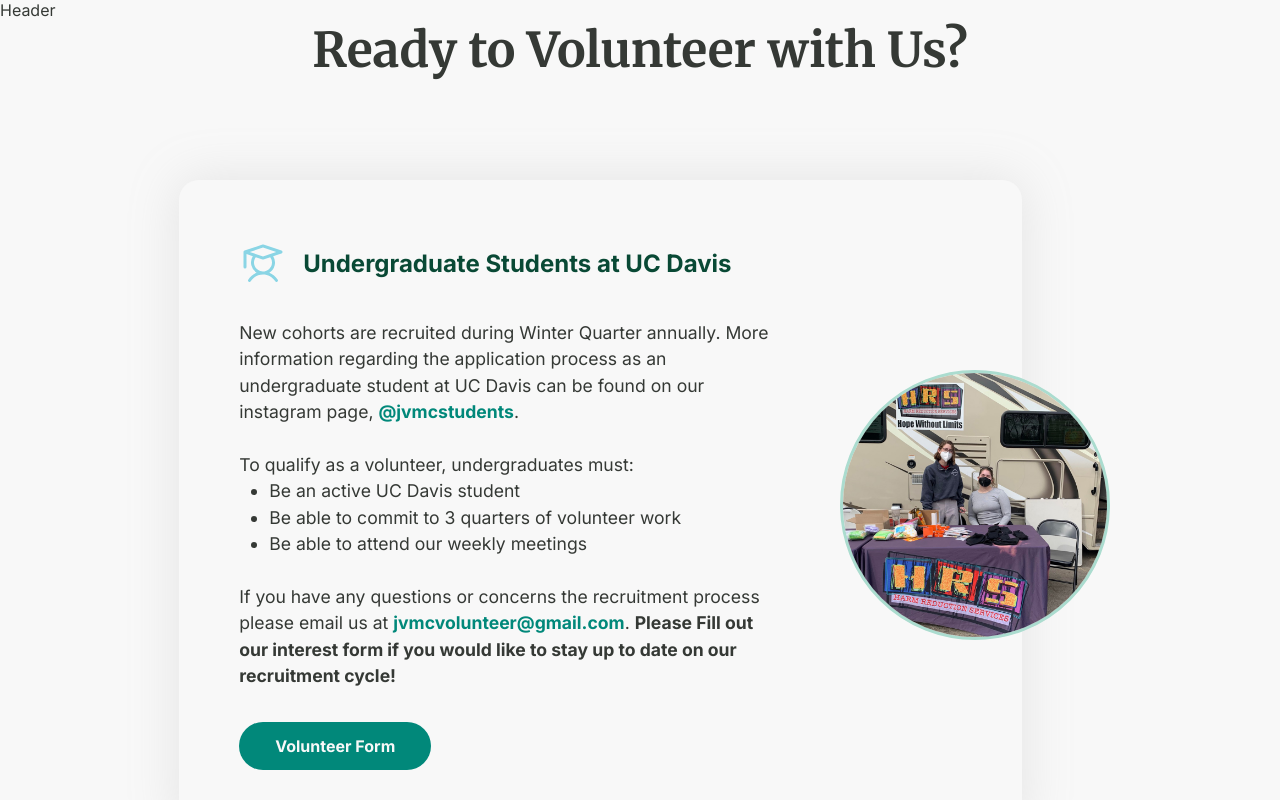
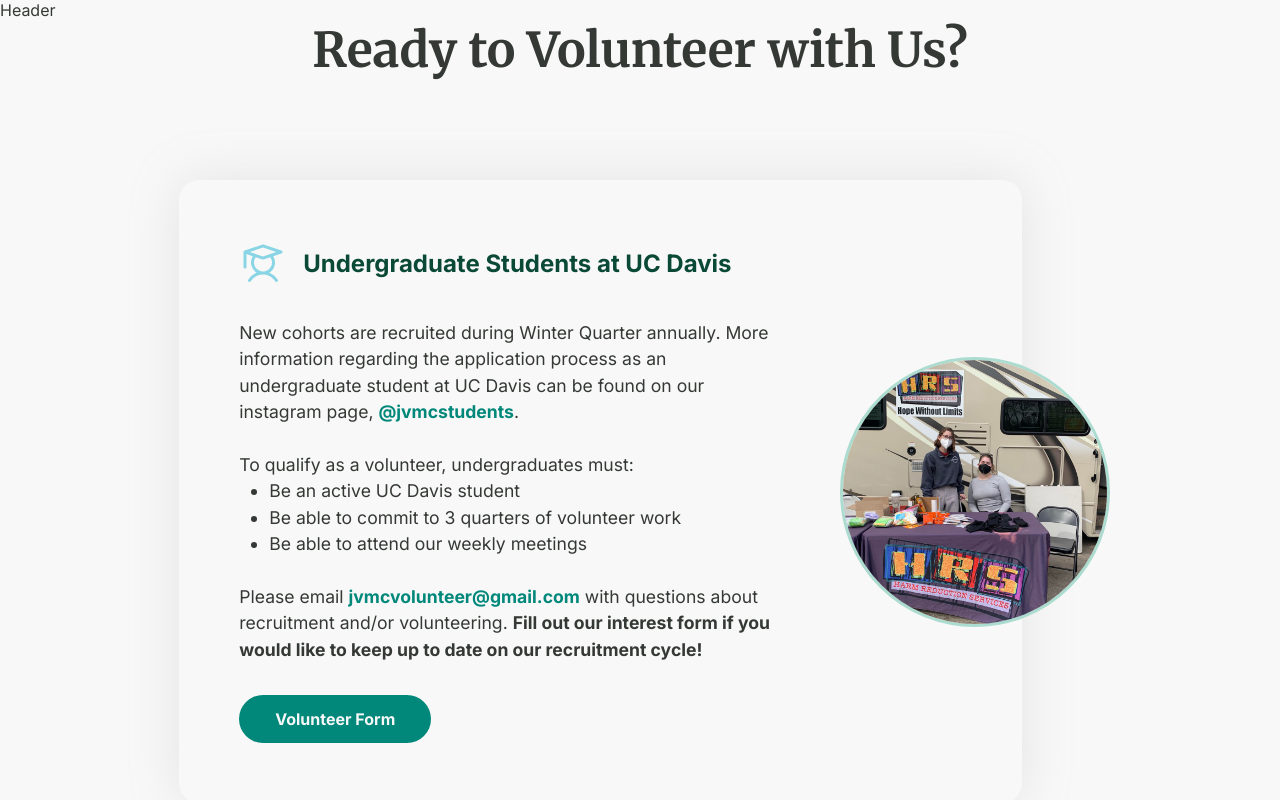
Before and after one commit to include-davis/jvmc, a Next.js app: page /volunteer in a window 1280 px wide. Shown: the top 800 px of the page. Built offline with nearby package versions, Linux system fonts and the light colour scheme.

Commit message:
Update undergrad student card text

```diff
--- a/app/(pages)/volunteer/page.jsx
+++ b/app/(pages)/volunteer/page.jsx
@@ -24,7 +24,7 @@ const cards = [
           <li>Be able to attend our weekly meetings</li>
         </ul>
         <br />
-        If you have any questions or concerns the recruitment process please email us at <b><a href="mailto:jvmcvolunteer@gmail.com">jvmcvolunteer@gmail.com</a></b>. <b>Please Fill out our interest form if you would like to stay up to date on our recruitment cycle!</b>
+        Please email <b><a href="mailto:jvmcvolunteer@gmail.com">jvmcvolunteer@gmail.com</a></b> with questions about recruitment and/or volunteering. <b>Fill out our interest form if you would like to keep up to date on our recruitment cycle!</b>
       </>
     ),
     link: <a href="https://forms.gle/5STumqF28u1dvUmTA" target="_blank" className='btn'>Volunteer Form</a>,
```
